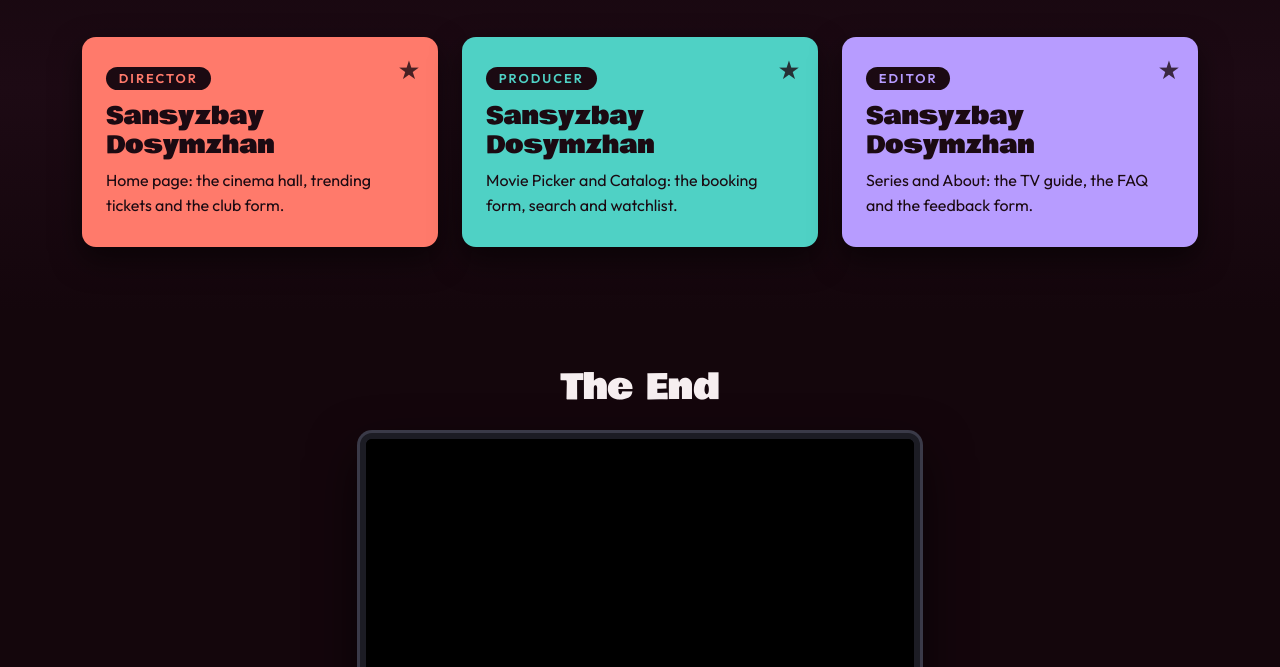
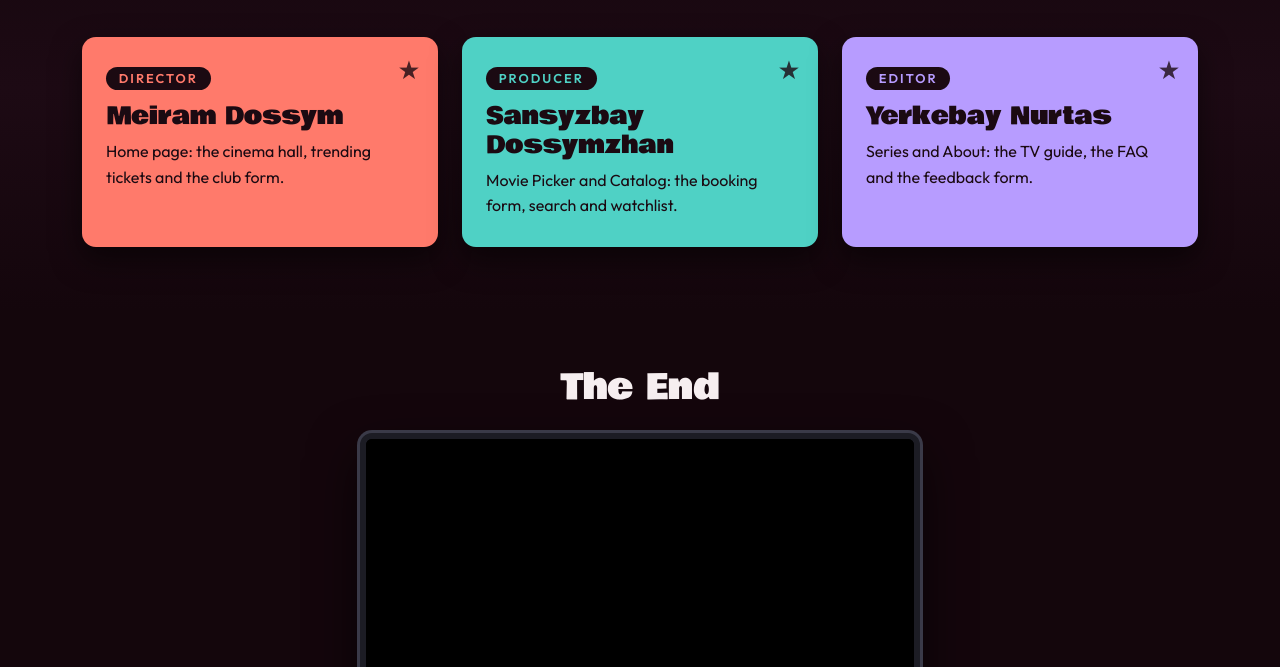
Before and after one commit to dosiks2028/Aspect, a plain HTML site: page about.html in a window 1280 px wide. Shown: the part 841-1508 px from the top of the page. Drawn offline with nearby package versions, Linux system fonts and the light colour scheme.

Commit message:
Update about.html

```diff
--- a/about.html
+++ b/about.html
@@ -73,17 +73,17 @@
         <div class="cast-grid">
           <article class="cast t-coral">
             <p class="cast-role">Director</p>
-            <h3>Sansyzbay Dosymzhan</h3>
+            <h3>Meiram Dossym</h3>
             <p>Home page: the cinema hall, trending tickets and the club form.</p>
           </article>
           <article class="cast t-teal">
             <p class="cast-role">Producer</p>
-            <h3>Sansyzbay Dosymzhan</h3>
+            <h3>Sansyzbay Dossymzhan</h3>
             <p>Movie Picker and Catalog: the booking form, search and watchlist.</p>
           </article>
           <article class="cast t-violet">
             <p class="cast-role">Editor</p>
-            <h3>Sansyzbay Dosymzhan</h3>
+            <h3>Yerkebay Nurtas</h3>
             <p>Series and About: the TV guide, the FAQ and the feedback form.</p>
           </article>
         </div>
```
